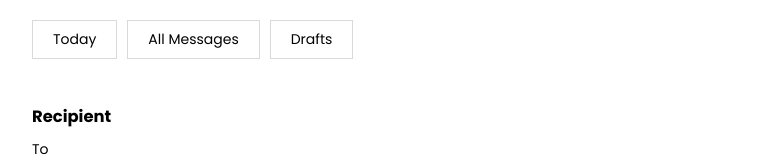
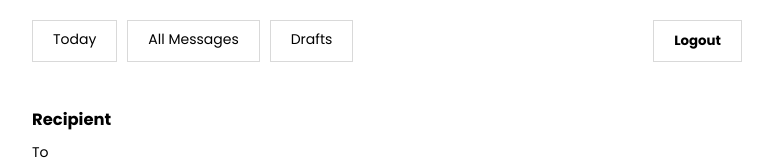
Before and after one commit to Ngoakor12/message-later, a React (Vite) app in the folder frontend/: page /schedule-message in a window 1280 px wide. Shown: the top 160 px of the page, without its empty margins (253-1026 px from the left). Built offline with nearby package versions, Linux system fonts and the light colour scheme; no server answers.

Commit message:
added logout button

```diff
--- a/frontend/src/features/navigation/Navigation.jsx
+++ b/frontend/src/features/navigation/Navigation.jsx
@@ -1,6 +1,13 @@
 import { NavLink, useLocation } from "react-router-dom";
+
+function logout() {}
+
 function Navigation() {
   const { pathname } = useLocation();
+
+  function handleClickLogout() {
+    console.log("Logging out");
+  }
 
   return (
     <nav
@@ -8,6 +15,7 @@ function Navigation() {
         pathname === `/` || pathname === `/login` ? "hide-component" : ""
       }`}
     >
+      <div className="nav-left">
         <NavLink
           to={"/today"}
           className={({ isActive }) =>
@@ -32,6 +40,12 @@ function Navigation() {
         >
           Drafts
         </NavLink>
+      </div>
+      <div className="nav-right">
+        <button onClick={handleClickLogout} className="logout-button">
+          Logout
+        </button>
+      </div>
     </nav>
   );
 }
--- a/frontend/src/index.css
+++ b/frontend/src/index.css
@@ -37,11 +37,35 @@ body {
   position: relative;
 }
 
+button {
+  font-family: "Poppins", sans-serif;
+}
+
 nav {
   display: flex;
-  gap: 10px;
+  justify-content: space-between;
   overflow-y: auto;
   padding: 20px 20px 0 20px;
+  gap: 10px;
+}
+
+.nav-left {
+  display: flex;
+  gap: 10px;
+}
+
+.nav-right {
+  display: flex;
+  gap: 10px;
+}
+
+.logout-button {
+  padding: 10px 20px;
+  cursor: pointer;
+  background-color: transparent;
+  color: #000;
+  font-weight: 700;
+  border: 1px solid #d9d9d9;
 }
 
 .nav-item:hover {
@@ -490,12 +514,6 @@ textarea#body {
   border: 1px solid #d9d9d9;
 }
 
-.login-button:hover {
-  /* background-color: #d9d9d9; */
-  color: #000;
-  border: 1px solid #000;
-}
-
 @media (min-width: 600px) {
   .more-icon {
     display: none;
```
Lines whose indentation alone changed are shown as unchanged.
